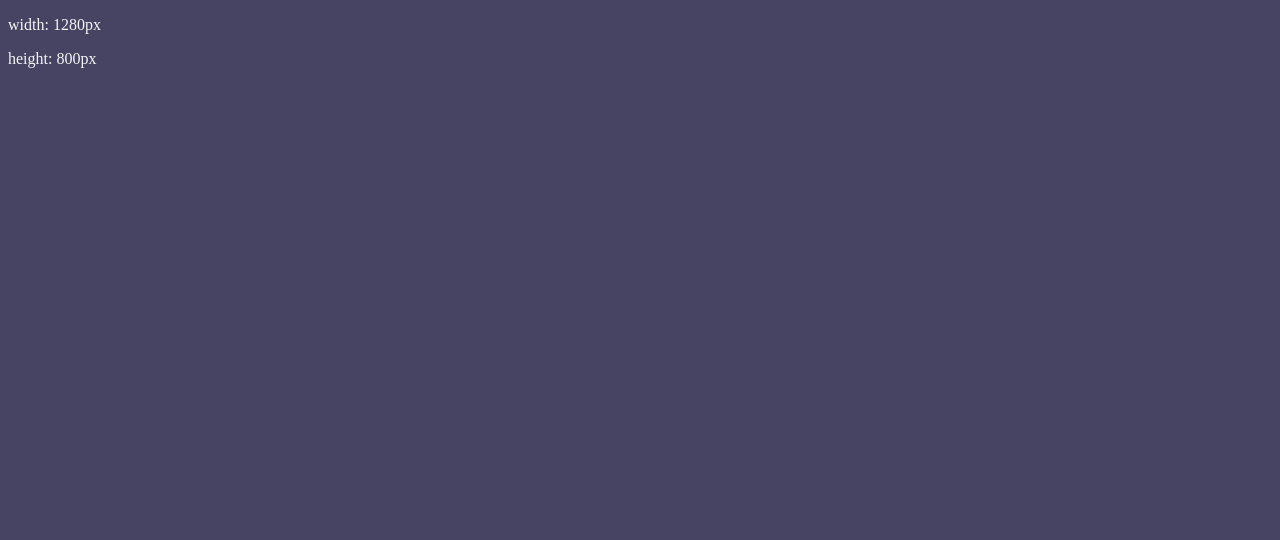
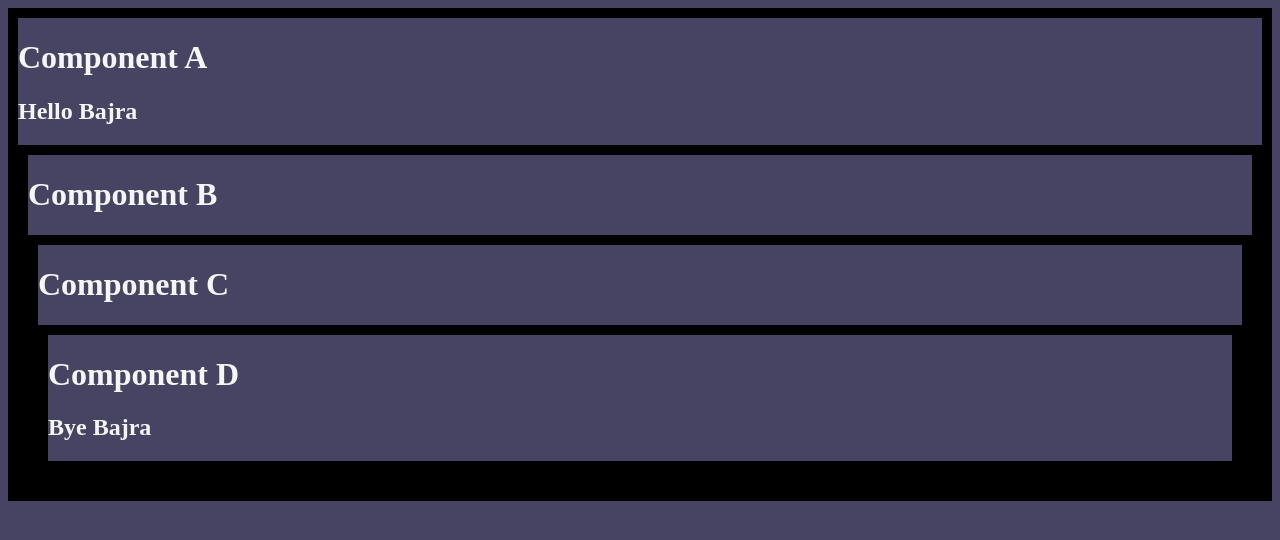
Before and after one commit to Asav098/React, a React (Vite) app in the folder my-react-app/: page / in a window 1280 px wide. Shown: the top 540 px of the page. Built offline with nearby package versions, Linux system fonts and the light colour scheme.

Commit message:
useContext

```diff
--- a/my-react-app/src/App.jsx
+++ b/my-react-app/src/App.jsx
@@ -1,7 +1,8 @@
-import MyComponent from './MyComponent.jsx'
+import ComponentA from './ComponentA.jsx'
+
 function App() {
   return(
-    <MyComponent/>
+    <ComponentA/>
   )
 }
 
--- /dev/null
+++ b/my-react-app/src/ComponentA.jsx
@@ -0,0 +1,19 @@
+import ComponentB from './ComponentB.jsx'
+import React, {useState, createContext} from 'react';
+
+export const UserContext = createContext();
+function ComponentA(){
+    const [user,setUser] = useState("Bajra");
+    return(
+        <div className="box">
+            <h1>Component A</h1>
+            <h2>{`Hello ${user}`}</h2>
+            <UserContext.Provider value={user}>
+                <ComponentB user={user}/>
+            </UserContext.Provider>
+
+        </div>
+    )
+
+}
+export default ComponentA
--- /dev/null
+++ b/my-react-app/src/ComponentB.jsx
@@ -0,0 +1,13 @@
+import ComponentC from './ComponentC.jsx'
+
+
+function ComponentB(){
+    return(
+        <div className="box">
+            <h1>Component B</h1>
+            <ComponentC/>
+        </div>
+    )
+
+}
+export default ComponentB
--- /dev/null
+++ b/my-react-app/src/ComponentC.jsx
@@ -0,0 +1,14 @@
+import ComponentD from './ComponentD.jsx'
+
+
+
+function ComponentC(){
+    return(
+        <div className="box">
+            <h1>Component C</h1>
+            <ComponentD/>
+        </div>
+    )
+
+}
+export default ComponentC
--- /dev/null
+++ b/my-react-app/src/ComponentD.jsx
@@ -0,0 +1,14 @@
+import React, {useContext} from 'react';
+import {UserContext} from './ComponentA';
+
+function ComponentD(props){
+    const user = useContext(UserContext);
+    return(
+        <div className="box">
+            <h1>Component D</h1>
+            <h2>{`Bye ${user}`}</h2>
+        </div>
+    )
+
+}
+export default ComponentD
--- a/my-react-app/src/MyComponent.jsx
+++ /dev/null
@@ -1,32 +0,0 @@
-import React, {useState, useEffect} from 'react';
-
-
-
-function MyComponent(){
-    const [width,setWidth] = useState(window.innerWidth);
-    const [height,setHeight] = useState(window.innerHeight);
-    useEffect(()=>{
-        window.addEventListener("resize",handleResize);
-        console.log("hehe");
-        return () => {
-            window.removeEventListener("resize",handleResize);
-            console.log("removed");
-        }
-    },[]);
-
-    useEffect(()=>{
-        document.title= `Size : ${width} x ${height}`
-    })
-
-    function handleResize(){
-        setWidth(window.innerWidth);
-        setHeight(window.innerHeight);
-    }
-    return(<>
-    <p> width: {width}px</p>
-    <p> height: {height}px</p>
-
-    </>)
-
-}
-export default MyComponent
--- a/my-react-app/src/index.css
+++ b/my-react-app/src/index.css
@@ -3,3 +3,12 @@
   background-color:rgba(3, 1, 41, 0.733);
   color:whitesmoke;
 }
+
+
+.box{
+
+
+  border:10px solid black;
+
+
+}
```
